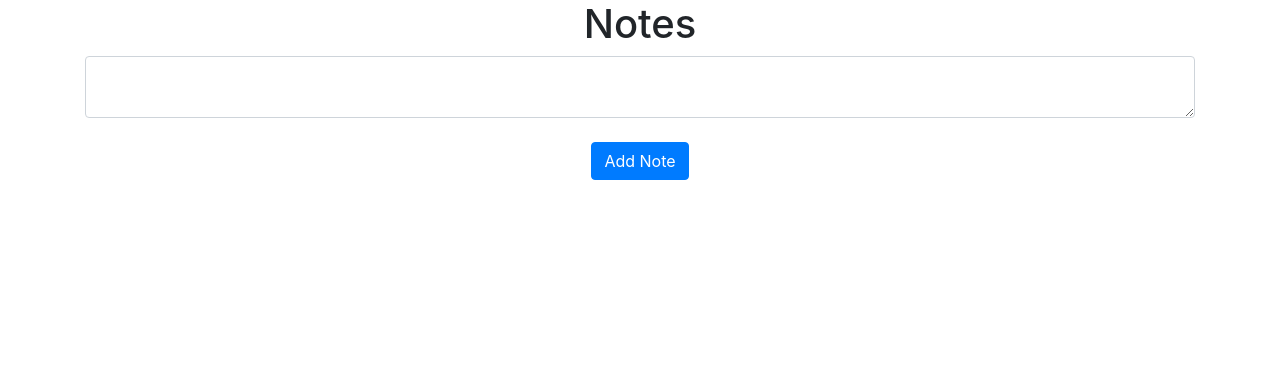
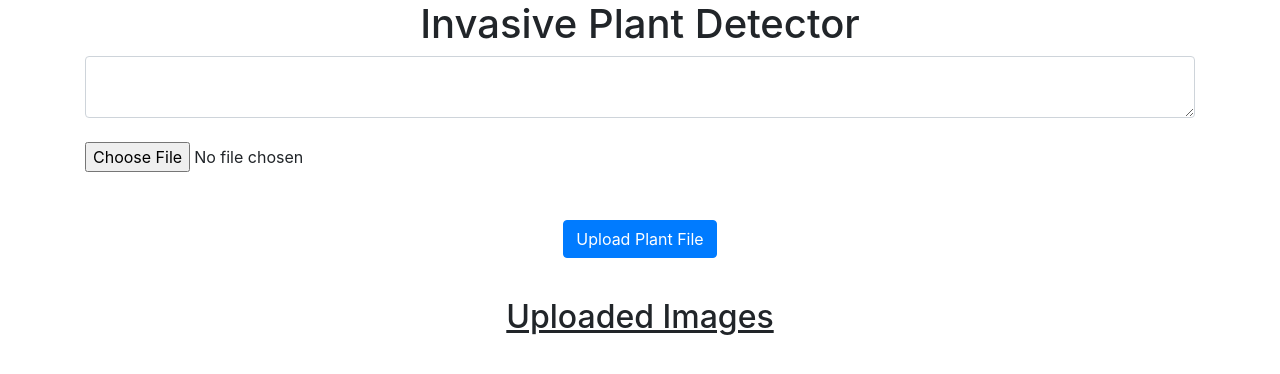
Before and after one commit to Rand0mAsianKid/IPSR, a Flask app: page / in a window 1280 px wide. Shown: the part 56-430 px from the top of the page. Run offline with Flask 3, Linux system fonts and the light colour scheme; the visitor is signed in with stand-in values (Sample User, id 1); data that the repository does not hold is empty; some libraries are stand-ins or nearby versions.

Commit message:
added a file chooser

```diff
--- a/website/templates/home.html
+++ b/website/templates/home.html
@@ -1,21 +1,43 @@
 {% extends "base.html" %} {% block title %}Home{% endblock %} {% block content
     %}
-    <h1 align="center">Notes</h1>
+    <h1 align="center">Invasive Plant Detector</h1>
     <ul class="list-group list-group-flush" id="notes">
       {% for note in user.notes %}
       <li class="list-group-item">
         {{ note.data }}
-        <button type="button" class="close" onClick="deleteNote({ note, id })">
+        <button type="button" class="close" onClick="deleteNote({ note })">
           <span aria-hidden="true">&times;</span>
         </button>
       </li>
       {% endfor %}
     </ul>
-    <form method="POST">
+    <!--<form method="POST">
       <textarea name="note" id="note" class="form-control"></textarea>
       <br />
       <div align="center">
         <button type="submit" class="btn btn-primary">Add Note</button>
       </div>
+    </form>-->
+
+    <form method="POST" enctype="multipart/form-data">
+      <textarea name="note" id="note" class="form-control"></textarea>
+      <br />
+      <div align="center">
+        <input type="file" name="file" id="file" class="form-control-file">
+        <br /><br />
+        <button type="submit" class="btn btn-primary">Upload Plant File</button>
+      </div>
     </form>
+
+    <h2 align="center" style="margin-top: 40px; text-decoration: underline;">Uploaded Images</h2>
+    <div class="row">
+  {% for image in images %}
+  <div class="col-md-4">
+    <img src="{{ url_for('uploaded_file', filename=image) }}" class="img-fluid" alt="Uploaded Image">
+  </div>
+  {% endfor %}
+</div>
+
+
+
     {% endblock %}
```
